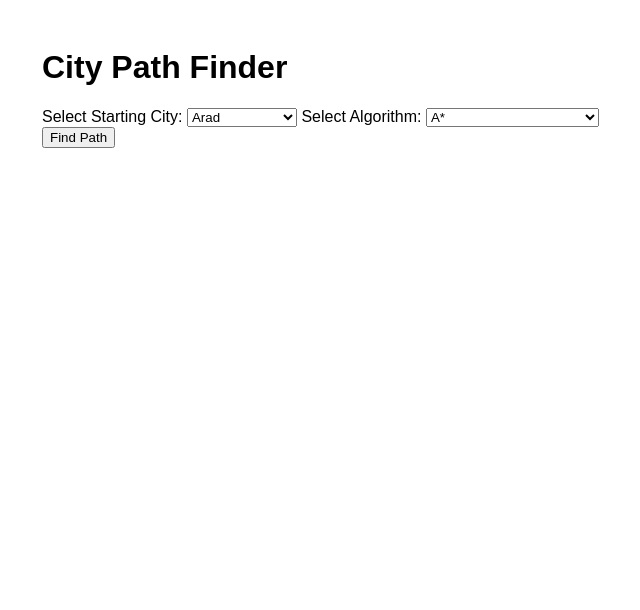
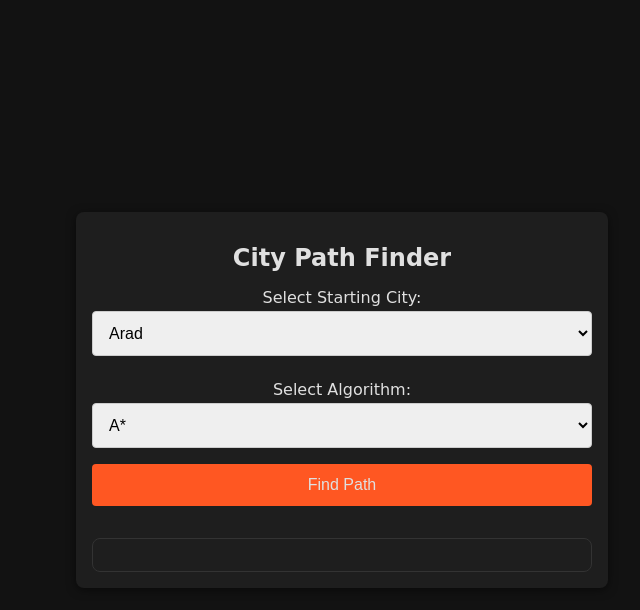
Before and after one commit to Hamzeh01/greedy-search, a plain HTML site: page index.html in a window 1280 px wide. Shown: the whole page, without its empty margins (298-938 px from the left). Drawn offline with Linux system fonts and the light colour scheme.

Commit message:
Update user interface for better experience

```diff
--- a/style.css
+++ b/style.css
@@ -1,11 +1,78 @@
+/* style.css */
+:root {
+  --font-family: "Press Start 2P", cursive;
+  --background-color: #121212;
+  --container-bg-color: #1e1e1e;
+  --text-color: #e0e0e0;
+  --primary-color: #ff5722;
+  --secondary-color: #2196f3;
+  --border-radius: 0.5rem;
+  --padding: 1rem;
+  --margin: 1rem;
+}
+
 body {
-  font-family: Arial, sans-serif;
+  font-family: var(--font-family);
+  background-color: var(--background-color);
+  color: var(--text-color);
+  margin: 0;
+  padding: 0;
+  display: flex;
+  justify-content: center;
+  align-items: center;
+  height: 100vh;
 }
+
 .container {
-  max-width: 600px;
-  margin: auto;
-  padding: 20px;
+  background-color: var(--container-bg-color);
+  padding: var(--padding);
+  border-radius: var(--border-radius);
+  box-shadow: 0 0.125rem 0.625rem rgba(0, 0, 0, 0.5);
+  width: 100%;
+  max-width: 31.25rem;
+  text-align: center;
 }
+
+h1 {
+  font-size: 1.5rem;
+  margin-bottom: var(--margin);
+}
+
+label {
+  display: block;
+  margin: 0.5rem 0 0.25rem;
+}
+
+select,
+button {
+  width: 100%;
+  padding: 0.75rem;
+  margin-bottom: var(--margin);
+  border-radius: 0.25rem;
+  border: 0.0625rem solid #ccc;
+  font-size: 1rem;
+}
+
+button {
+  background-color: var(--primary-color);
+  color: var(--text-color);
+  border: none;
+  cursor: pointer;
+}
+
+button:hover {
+  background-color: var(--secondary-color);
+}
+
 .result {
-  margin-top: 20px;
+  background-color: var(--container-bg-color);
+  padding: var(--padding);
+  border-radius: var(--border-radius);
+  margin-top: var(--margin);
+  border: 0.0625rem solid #333;
 }
+
+.result h2 {
+  font-size: 1.25rem;
+  margin-bottom: 0.5rem;
+}
```
